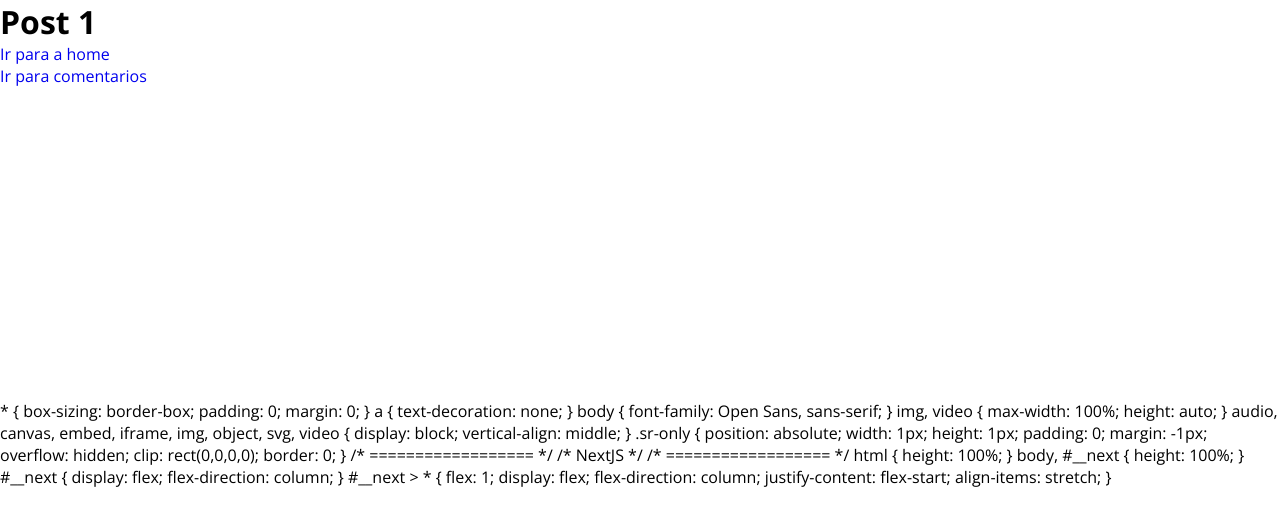
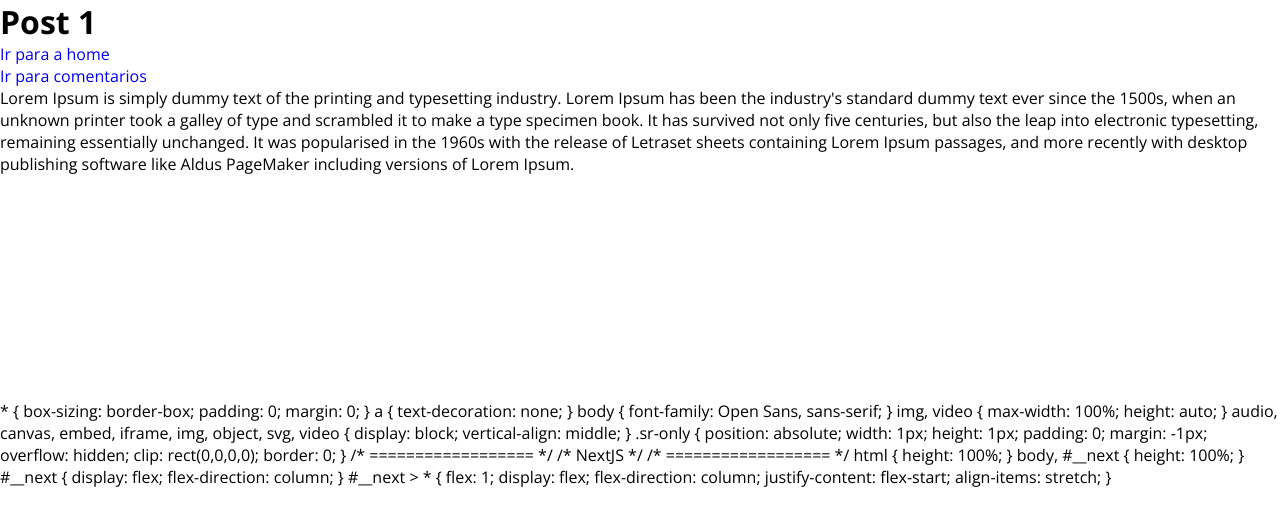
Before and after one commit to piantino/alura-nextjs-course, a Next.js app: page /posts/1 in a window 1280 px wide. Shown: the top 526 px of the page. Built offline with nearby package versions, Linux system fonts and the light colour scheme.

Commit message:
Load post from JSON

```diff
--- /dev/null
+++ b/data/posts.json
@@ -0,0 +1,22 @@
+[
+    {
+        "id": "1",
+        "title": "Post 1",
+        "text": "Lorem Ipsum is simply dummy text of the printing and typesetting industry. Lorem Ipsum has been the industry's standard dummy text ever since the 1500s, when an unknown printer took a galley of type and scrambled it to make a type specimen book. It has survived not only five centuries, but also the leap into electronic typesetting, remaining essentially unchanged. It was popularised in the 1960s with the release of Letraset sheets containing Lorem Ipsum passages, and more recently with desktop publishing software like Aldus PageMaker including versions of Lorem Ipsum."
+    },
+    {
+        "id": "2",
+        "title": "Post 1",
+        "text": "Lorem Ipsum is simply dummy text of the printing and typesetting industry. Lorem Ipsum has been the industry's standard dummy text ever since the 1500s, when an unknown printer took a galley of type and scrambled it to make a type specimen book. It has survived not only five centuries, but also the leap into electronic typesetting, remaining essentially unchanged. It was popularised in the 1960s with the release of Letraset sheets containing Lorem Ipsum passages, and more recently with desktop publishing software like Aldus PageMaker including versions of Lorem Ipsum."
+    },
+    {
+        "id": "3",
+        "title": "Post 1",
+        "text": "Lorem Ipsum is simply dummy text of the printing and typesetting industry. Lorem Ipsum has been the industry's standard dummy text ever since the 1500s, when an unknown printer took a galley of type and scrambled it to make a type specimen book. It has survived not only five centuries, but also the leap into electronic typesetting, remaining essentially unchanged. It was popularised in the 1960s with the release of Letraset sheets containing Lorem Ipsum passages, and more recently with desktop publishing software like Aldus PageMaker including versions of Lorem Ipsum."
+    },
+    {
+        "id": "4",
+        "title": "Post 1",
+        "text": "Lorem Ipsum is simply dummy text of the printing and typesetting industry. Lorem Ipsum has been the industry's standard dummy text ever since the 1500s, when an unknown printer took a galley of type and scrambled it to make a type specimen book. It has survived not only five centuries, but also the leap into electronic typesetting, remaining essentially unchanged. It was popularised in the 1960s with the release of Letraset sheets containing Lorem Ipsum passages, and more recently with desktop publishing software like Aldus PageMaker including versions of Lorem Ipsum."
+    }
+]
--- a/pages/posts/[id]/index.js
+++ b/pages/posts/[id]/index.js
@@ -1,13 +1,12 @@
 import { useRouter } from "next/router"
 import Link from "../../../src/components/Link";
+import posts from '../../../data/posts.json'
 
 export async function getStaticPaths() {
 
-    const paths = [
-        { params: { id: '1' } },
-        { params: { id: '2' } },
-        { params: { id: '3' } }
-    ]
+    const paths = posts.map(post => (
+        { params: { id: post.id } }
+    ))
 
     // { fallback: false } means other routes should 404
     return { paths, fallback: false }
@@ -16,11 +15,10 @@ export async function getStaticPaths() {
 export async function getStaticProps(context) {
 
     const { params } = context
+    const props = posts.find(post => post.id == params.id)
 
     return {
-        props: {
-            id: params.id
-        }
+        props
     }
 }
 
@@ -29,15 +27,16 @@ export default function PostPage(props) {
 
     return (
         <>
-            <h1>Post {props.id}</h1>
+            <h1>{props.title}</h1>
             <ul>
                 <li>
                     <Link href="/">Ir para a home</Link>
                 </li>
                 <li>
-                    <Link href={`${router.query.id}/comments`}>Ir para comentarios</Link>
+                    <Link href={`${props.id}/comments`}>Ir para comentarios</Link>
                 </li>
             </ul>
+            <p>{props.text}</p>
         </>
     )
 }
```
